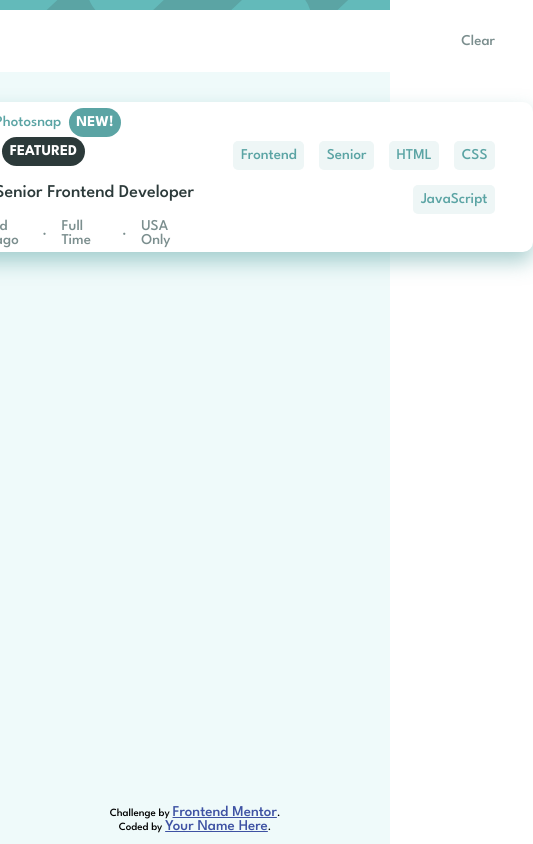
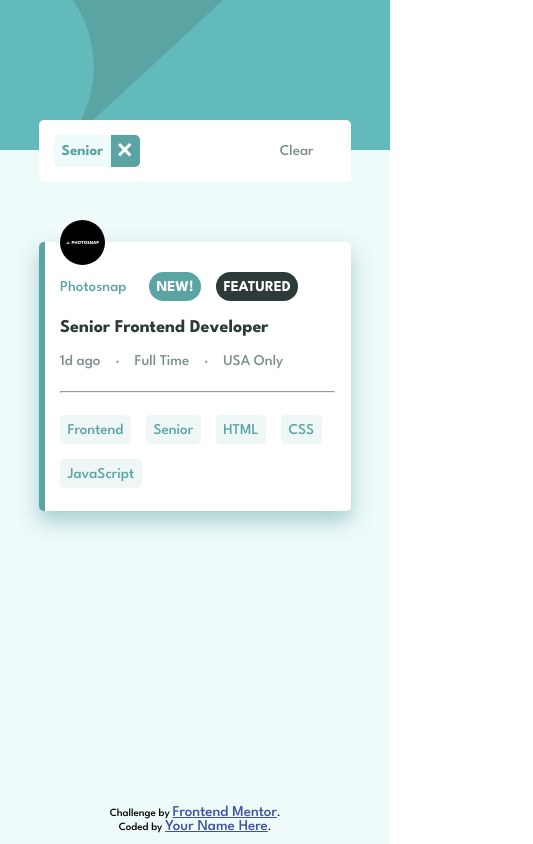
Before and after one commit to felipestefani/job-listings, a Vue app: page / in a window 390 px wide. Both pictures are taken after a click on the element "Senior". Shown: the whole page, 533 px wide, since content can reach past the window. Built offline with nearby package versions, Linux system fonts and the light colour scheme.

Commit message:
adding mobile/tablet media query

```diff
--- a/src/App.vue
+++ b/src/App.vue
@@ -15,17 +15,17 @@
         const skills = filter.value.filter( item => fullList.includes(item))
         return skills.length == filter.value.length
     }
-
 </script>
 
 <template>
     <div class="container">
         <header>
-            <img src="./assets/images/bg-header-desktop.svg" alt="desktop header backgound">
+            <img class="desktop_image_header" src="./assets/images/bg-header-desktop.svg" alt="desktop header backgound">
+            <img class="mobile_image_header" src="./assets/images/bg-header-mobile.svg" alt="mobile header backgound" hidden>
             <div class="filter"  v-if="filter.length >=1 ">
                 <ul class="list_filter">
                     <div class="items_filter">
-                        <li v-for="item in filter">{{ item }} <button @click="removeFilter(item)"><img src="./assets/images/icon-remove.svg" alt=""></button></li>
+                        <li class="li_items_filter" v-for="item in filter">{{ item }} <button @click="removeFilter(item)"><img src="./assets/images/icon-remove.svg" alt="remove filter"></button></li>
                     </div>
                     <button class="clear" @click="clear">Clear</button>
                 </ul>
@@ -34,10 +34,9 @@
         <main>
             <div>
                 <ul class="jobs">
-                    <li class="job_li" v-for="job in jobs" :key="job.id" :hidden="!allFilter(job)">
+                    <li class="job_li" v-for="job in jobs" :key="job.id" :hidden="!allFilter(job)" :class="{line_green1: job.new && job.featured}">
                         <div class="job">
-                            <div class="job_description">
-                                <div class="line" :class="{line_green: job.new && job.featured}"></div>
+                            <div class="job_description line" >
                                 <img :src="getImageUrl(job.logo)" alt="">
                                 <div class="all_descriptions">
                                     <div class="li_header">
@@ -53,6 +52,7 @@
                                     </div>
                                 </div>
                             </div>
+                            <hr>
                             <div class="job_skills">
                                 <span class="role" @click="addFilter(job.role)">{{ job.role }}</span>
                                 <span class="level" @click="addFilter(job.level)">{{ job.level }}</span>
@@ -78,11 +78,11 @@
         position: relative;
     }
     header {
-        position: relative;
         display: flex;
         flex-direction: column;
         align-items: center;
         justify-content: center;
+        width: 100%;
     }
     header img {
         width: 100%;
@@ -94,41 +94,46 @@
         min-width: 45em;
     }
     .list_filter{
-        position: absolute;
         display: flex;
+        margin-top: -2em;
         justify-content: space-between;
-        bottom: -2em;
-        left: 50%;
-        transform: translate(-50%,0);
         border-radius: 5px;
         background-color: #FFF;
         list-style-type: none;
-        width: 80%;
-        max-width: 80em;
-        min-width: 45em;
         padding: 0.5em;
     }
     .items_filter{
         display: flex;
+        flex-wrap: wrap;
     }
-    .list_filter li{
+    .li_items_filter{
         color: var(--desaturated-dark-cyan);
         background-color: var(--light-grayish-cyan-background);
         border-radius: 5px;
-        padding: 0.5em;
+        padding-left: 0.5em;
         margin: 0.5em;
         list-style: none;
+        display: flex;
+        align-items: center;
+        font-weight: 700;
+    }
+    .li_items_filter img{
+        background-color: transparent;
     }
     button {
         border: none;
         background: none;
     }
+    .li_items_filter button{
+        padding:0.5em;
+        border-radius: 0 5px 5px 0;
+        margin-left: 0.5em;
+        background-color: var(--desaturated-dark-cyan);
+        height: 100%;
+    }
     .clear{
         margin-right: 2em;
         color: var(--dark-grayish-cyan);
-    }
-    button img {
-        height: 100%;
     }
     .jobs {
         list-style-type: none;
@@ -143,7 +148,7 @@
         width: 80%;
         min-width: 45em;
         max-width: 80em;
-        margin: 1em 0;
+        margin-bottom: 1em;
         box-shadow: 0px 10px 20px var(--desaturated-dark-cyan-shadow);
         height: 100%;
     }
@@ -156,18 +161,15 @@
         display: flex;
         align-items: center;
         width: 50%;
+        padding: 1em 0;
     }
-    .line, .line_green {
-        width: 5px;
-        height: 10em;
-        border-radius: 10px 0 0 10px;
-        margin-right: 2em;
-    }
-    .line_green {
-        background-color: var(--desaturated-dark-cyan);
+    .line_green1 {
+        height: 100%;
+        border-radius: 5px;
+        border-left: 6px solid var(--desaturated-dark-cyan);
     }
     .job_description img {
-        margin-right: 1em;
+        margin: 0 1em 0 2em;
     }
     .all_descriptions {
         display: flex;
@@ -200,6 +202,7 @@
     p {
         font-size: 18px;
         color: var(--very-dark-grayish-cyan);
+        font-weight: 700;
     }
     .li_footer {
         color: var(--dark-grayish-cyan);
@@ -247,8 +250,9 @@
     }
     .attribution a { color: hsl(228, 45%, 44%); }
 
-    button img:hover {
+    .li_items_filter button:hover {
         cursor: pointer;
+        background-color: var(--very-dark-grayish-cyan);
     }
     .clear:hover {
         color: var(--desaturated-dark-cyan);
@@ -265,4 +269,57 @@
         color: #FFF;
     }
 
+    @media (max-width: 750px) {
+        .desktop_image_header{
+            display: none;
+        }
+        .mobile_image_header{
+            display: inline-block;
+            height: 10em;
+        }
+        .filter{
+            min-width: 0em;
+        }
+        .jobs{
+            margin-top: 1em;
+            gap: 2em;
+        }
+        .list_filter, .job_li{
+            min-width: 0;
+        }
+        .job{
+            flex-direction: column;
+        }
+        .job_description img {
+            position: absolute;
+            margin: 0;
+            padding: 0;
+            top: -1.5em;
+            left: 1em;
+            width: 3em;
+        }
+        .job_description, .job_skills {
+            position: relative;
+            width: 100%;
+            padding-top: 2em;
+            padding-left: 1em;
+        }
+        .company{
+            padding-right: 1em;
+        }
+        .li_footer{
+            justify-content: flex-start;
+        }
+        hr {
+            width: 90%;
+            align-self: self-start;
+            margin: 0.5em 0 1em 1em;
+        }
+        .job_skills {
+            justify-content: flex-start;
+            margin: 0;
+            padding: 0 1em 1em 0.5em;
+        }
+    }
+
 </style>
```
